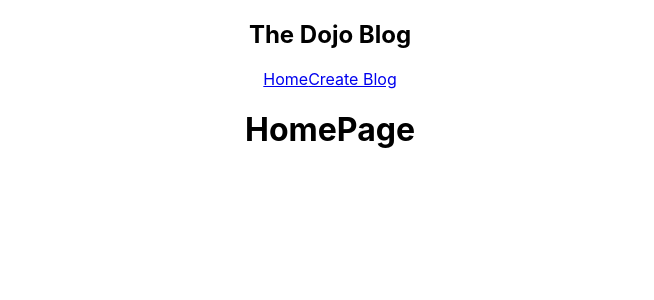
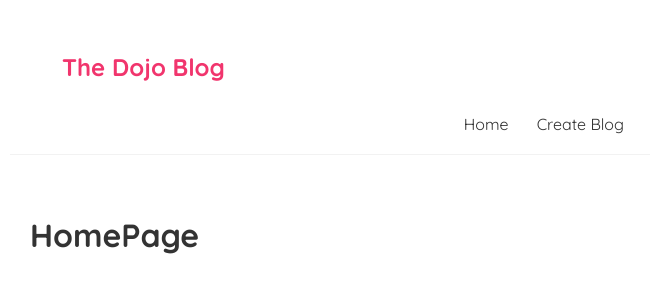
Before and after one commit to esperanzer/learnreact, a React (Create React App) app: page / in a window 1280 px wide. Shown: the top 300 px of the page, without its empty margins (310-964 px from the left). Built offline with nearby package versions, Linux system fonts and the light colour scheme.

Commit message:
imported quicksand font for stylying

```diff
--- a/src/App.css
+++ /dev/null
@@ -1,38 +0,0 @@
-.App {
-  text-align: center;
-}
-
-.App-logo {
-  height: 40vmin;
-  pointer-events: none;
-}
-
-@media (prefers-reduced-motion: no-preference) {
-  .App-logo {
-    animation: App-logo-spin infinite 20s linear;
-  }
-}
-
-.App-header {
-  background-color: #282c34;
-  min-height: 100vh;
-  display: flex;
-  flex-direction: column;
-  align-items: center;
-  justify-content: center;
-  font-size: calc(10px + 2vmin);
-  color: white;
-}
-
-.App-link {
-  color: #61dafb;
-}
-
-@keyframes App-logo-spin {
-  from {
-    transform: rotate(0deg);
-  }
-  to {
-    transform: rotate(360deg);
-  }
-}
--- a/src/App.js
+++ b/src/App.js
@@ -1,6 +1,5 @@
 
 
-import './App.css';
 import Navbar from './Navbar';
 import Home from './Home';
 
--- a/src/index.css
+++ b/src/index.css
@@ -1,13 +1,36 @@
-body {
+@import url('https://fonts.googleapis.com/css2?family=Quicksand:wght@300;400;500;600;700&display=swap');
+
+
+*{
   margin: 0;
-  font-family: -apple-system, BlinkMacSystemFont, 'Segoe UI', 'Roboto', 'Oxygen',
-    'Ubuntu', 'Cantarell', 'Fira Sans', 'Droid Sans', 'Helvetica Neue',
-    sans-serif;
-  -webkit-font-smoothing: antialiased;
-  -moz-osx-font-smoothing: grayscale;
+  font-family: "Quicksand";
+  color: #333;
 }
-
-code {
-  font-family: source-code-pro, Menlo, Monaco, Consolas, 'Courier New',
-    monospace;
+.navbar {
+  padding: 20px;
+  display: grid;
+  align-items: center;
+  max-width: 600px;
+  margin: 0 auto;
+  border-bottom: 1px solid #f2f2f2;
 }
+.navbar h1 {
+  color: #f1356d;
+  padding: 2rem;
+}
+.navbar .links {
+  margin-left: auto;
+}
+.navbar a {
+  margin-left: 16px;
+  text-decoration: none;
+  padding: 6px;
+}
+.navbar a:hover {
+  color: #f1356d;
+}
+.content {
+  max-width: 600px;
+  margin: 40px auto;
+  padding: 20px;
+}
```
